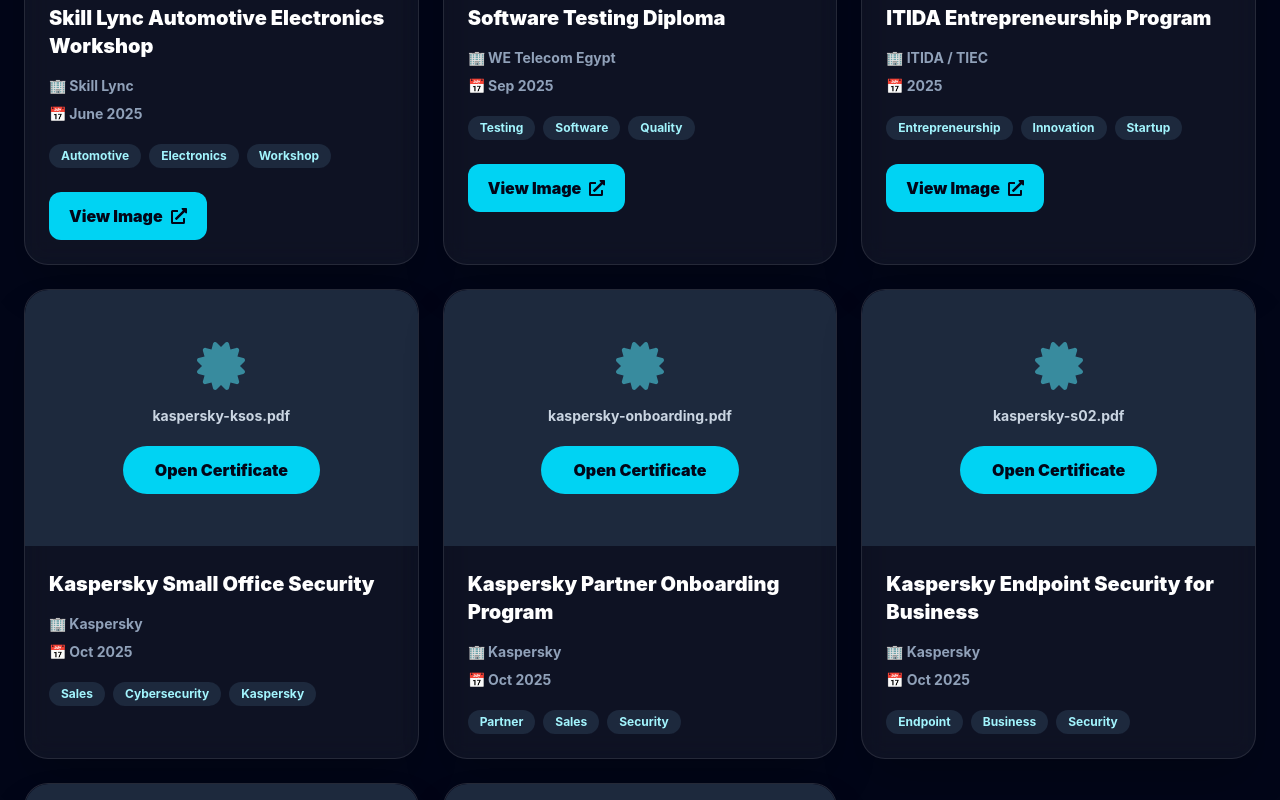
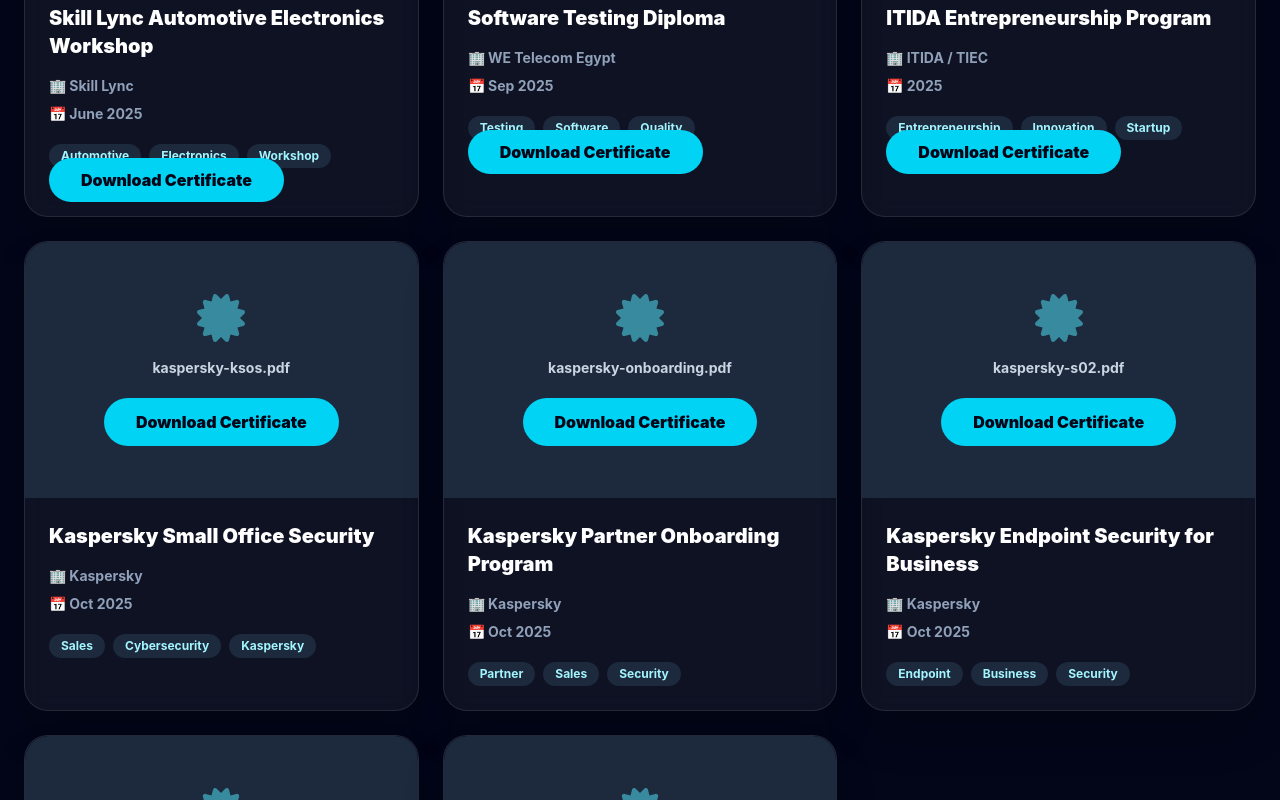
Before and after one commit to MohamedHappy226/mohamed-portfolio, a React (Vite) app: page /experience in a window 1280 px wide. Shown: the part 5580-6380 px from the top of the page. Built offline with nearby package versions, Linux system fonts and the light colour scheme.

Commit message:
fix certificate download

```diff
--- a/src/pages/Experience.jsx
+++ b/src/pages/Experience.jsx
@@ -347,9 +347,10 @@ export default function Experience() {
   href={cert.image}
   target="_blank"
   rel="noopener noreferrer"
+  download={cert.image.split("/").pop()}
   className="mt-5 rounded-full bg-cyan-400 px-8 py-3 font-black text-slate-950 transition hover:bg-cyan-300 active:scale-95"
 >
-        Open Certificate
+  Download Certificate
 </a>
 
     </div>
@@ -386,12 +387,10 @@ export default function Experience() {
                 {!cert.image.endsWith(".pdf") && (
 <a
   href={cert.image}
-    target="_blank"
-    rel="noopener noreferrer"
-    className="mt-6 inline-flex items-center gap-2 rounded-xl bg-cyan-400 px-5 py-3 font-black text-slate-950"
+  download
+  className="mt-5 rounded-full bg-cyan-400 px-8 py-3 font-black text-slate-950 transition hover:bg-cyan-300"
 >
-    View Image
-    <FaExternalLinkAlt />
+  Download Certificate
 </a>
 )}
               </div>
```
Lines whose indentation alone changed are shown as unchanged.
